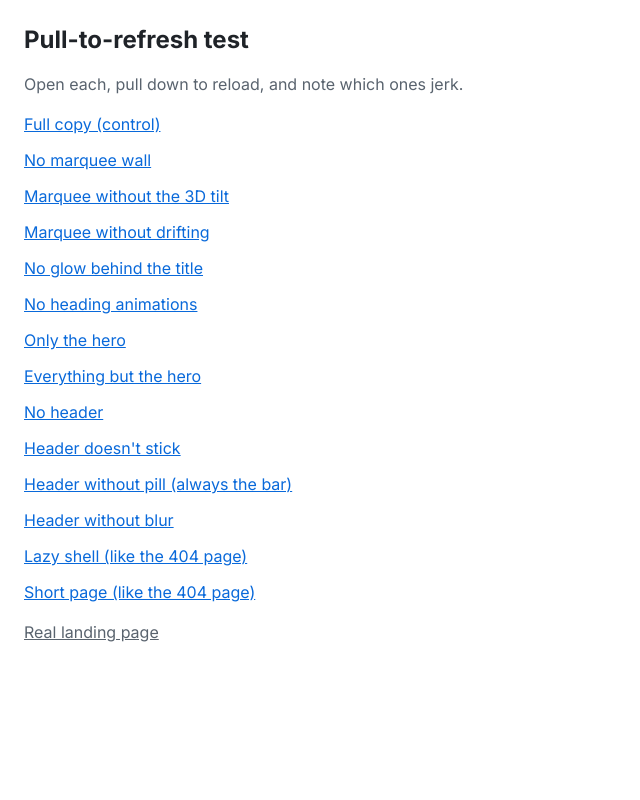
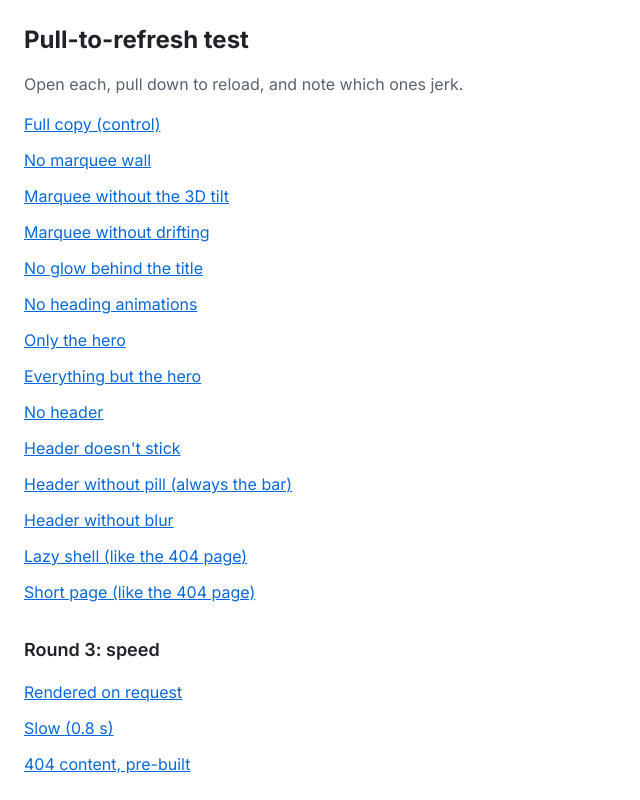
Before and after one commit to marhjoh/omnivix, a Next.js app: page /diag in a window 1280 px wide. Shown: the whole page, without its empty margins (0-640 px from the left). Built offline with nearby package versions, Linux system fonts and the light colour scheme.

Commit message:
chore: add speed variants to the test pages

```diff
--- /dev/null
+++ b/app/diag/dynamic/page.tsx
@@ -0,0 +1,8 @@
+import { connection } from "next/server";
+import DiagPage from "../[variant]/page";
+
+// Temporary: the full copy, rendered on each request like the 404 page.
+export default async function DynamicDiag() {
+  await connection();
+  return <DiagPage params={Promise.resolve({ variant: "full" })} />;
+}
--- /dev/null
+++ b/app/diag/notfound-static/page.tsx
@@ -0,0 +1,14 @@
+import Link from "next/link";
+import { ErrorScreen } from "@/src/error-pages/ErrorScreen";
+import { LazySiteShell } from "@/src/landing/LazySiteShell";
+
+// Temporary: the 404 page's content as a fast, pre-built 200 page.
+export default function NotFoundStatic() {
+  return (
+    <LazySiteShell>
+      <ErrorScreen code="404" title="Page not found." actions={<Link href="/diag">Back</Link>}>
+        <p>The link may be wrong, or the page has moved.</p>
+      </ErrorScreen>
+    </LazySiteShell>
+  );
+}
--- a/app/diag/page.tsx
+++ b/app/diag/page.tsx
@@ -1,4 +1,3 @@
-import Link from "next/link";
 import { DIAG_VARIANTS } from "./variants";
 
 // Temporary index for testing on a phone. Plain links, so each opens as a fresh page load.
@@ -16,9 +15,24 @@ export default function DiagIndex() {
           </li>
         ))}
       </ul>
-      <Link className="text-muted underline" href="/">
-        Real landing page
-      </Link>
+      <h2 className="pt-4 text-lg font-semibold">Round 3: speed</h2>
+      <ul className="space-y-3">
+        <li>
+          <a className="text-accent underline" href="/diag/dynamic">
+            Rendered on request
+          </a>
+        </li>
+        <li>
+          <a className="text-accent underline" href="/diag/slow">
+            Slow (0.8 s)
+          </a>
+        </li>
+        <li>
+          <a className="text-accent underline" href="/diag/notfound-static">
+            404 content, pre-built
+          </a>
+        </li>
+      </ul>
     </main>
   );
 }
--- /dev/null
+++ b/app/diag/slow/page.tsx
@@ -0,0 +1,9 @@
+import { connection } from "next/server";
+import DiagPage from "../[variant]/page";
+
+// Temporary: the full copy, answered after 0.8 s.
+export default async function SlowDiag() {
+  await connection();
+  await new Promise((resolve) => setTimeout(resolve, 800));
+  return <DiagPage params={Promise.resolve({ variant: "full" })} />;
+}
```
